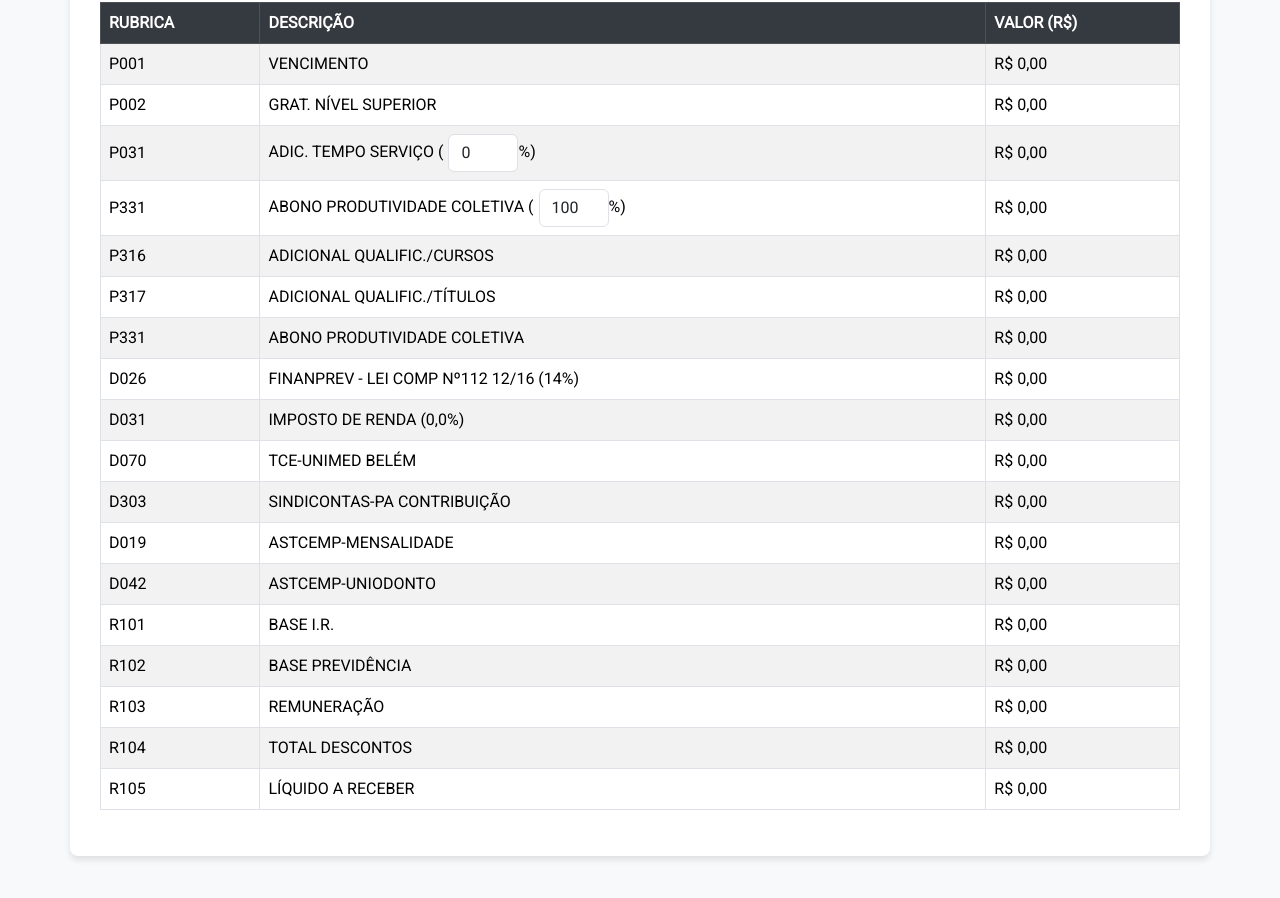
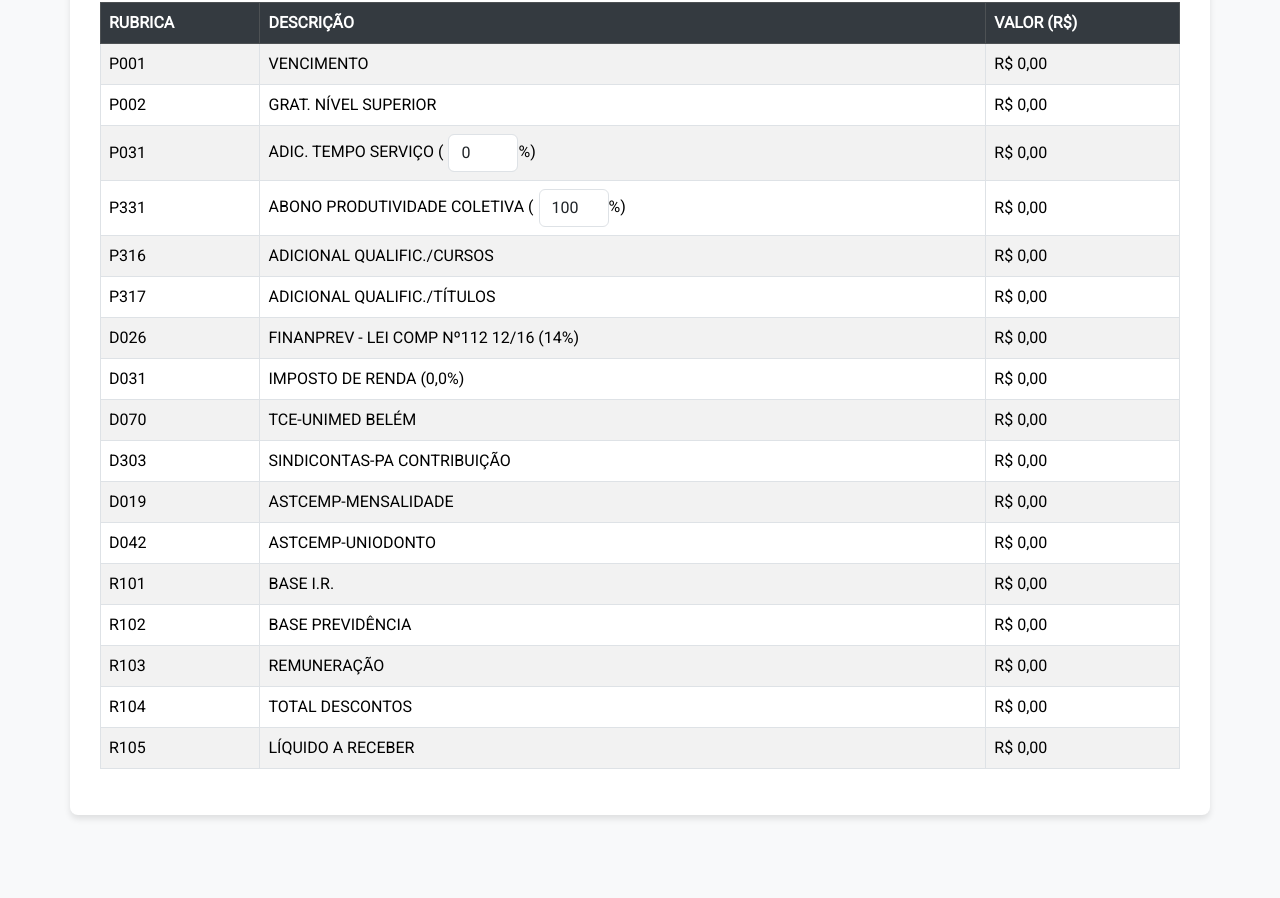
Before and after one commit to rjcecim/contracheque_producao, a plain HTML site: page index.html in a window 1280 px wide. Shown: the part 610-1508 px from the top of the page. After the commit the page ends 1473 px from the top, so only its background shows below. Drawn offline with nearby package versions, Linux system fonts and the light colour scheme.

Commit message:
Add files via upload

```diff
--- a/script.js
+++ b/script.js
@@ -1,15 +1,12 @@
 // script.js
 
-// Função para formatar valores monetários
 function formatarComoMoeda(valor) {
     return valor.toLocaleString('pt-BR', { style: 'currency', currency: 'BRL' });
 }
 
-// Variáveis globais
 let vencimentosData = {};
 let vencimentoBase = 0;
 
-// Mapear os cargos com os textos de exibição
 const cargoDisplayNames = {
     "Assessor_Tecnico_de_Controle_Externo_Auditor_de_Controle_Externo": "Assessor Técnico de Controle Externo / Auditor de Controle Externo",
     "Analista_Auxiliar_de_Controle_Externo": "Analista Auxiliar de Controle Externo",
@@ -20,20 +17,15 @@ const cargoDisplayNames = {
     "Agente_de_Vigilancia_e_Zeladoria": "Agente de Vigilância e Zeladoria"
 };
 
-// Lista de cargos elegíveis para GRAT. NÍVEL SUPERIOR
 const cargosElegiveisGratNivelSuperior = [
     "Assessor_Tecnico_de_Controle_Externo_Auditor_de_Controle_Externo",
     "Analista_Auxiliar_de_Controle_Externo"
 ];
 
-// Variável para controlar se o modal já foi exibido
 let modalShown = false;
-// Variável para armazenar a referência ao modal
 let limitModal;
 
-// Carregar dados do arquivo vencimentos.json
 document.addEventListener('DOMContentLoaded', function() {
-    // Inicializa o modal
     limitModal = new bootstrap.Modal(document.getElementById('limitModal'));
 
     fetch('vencimentos.json')
@@ -44,7 +36,6 @@ document.addEventListener('DOMContentLoaded', function() {
             calcularSalario();
         });
 
-    // Eventos para recalcular automaticamente
     document.getElementById('adicTempoServico').addEventListener('input', calcularSalario);
     document.getElementById('desconto1').addEventListener('change', calcularSalario);
     document.getElementById('desconto2').addEventListener('change', calcularSalario);
@@ -58,15 +49,18 @@ document.addEventListener('DOMContentLoaded', function() {
     document.getElementById('abonoPermanencia').addEventListener('change', calcularSalario);
     document.getElementById('numeroDependentes').addEventListener('input', calcularSalario);
 
-    // Evento para adicionar novos campos de reajuste
     document.getElementById('addReajusteBtn').addEventListener('click', adicionarReajuste);
 
-    // Evento para recalcular salário ao alterar os reajustes
     document.getElementById('reajustesContainer').addEventListener('input', function(event) {
         if (event.target.classList.contains('reajuste-input')) {
             calcularSalario();
         }
     });
+
+    const firstRemoveBtn = document.querySelector('#reajustesContainer .remove-reajuste-btn');
+    if (firstRemoveBtn) {
+        firstRemoveBtn.style.display = 'none';
+    }
 });
 
 function inicializarComboboxes() {
@@ -74,8 +68,7 @@ function inicializarComboboxes() {
     let classeSelect = document.getElementById('classe');
     let referenciaSelect = document.getElementById('referencia');
 
-    // Preenche o combobox de cargos
-    cargoSelect.length = 1; // Mantém o primeiro item "Selecione um cargo"
+    cargoSelect.length = 1;
     for (let cargo in vencimentosData) {
         let displayName = cargoDisplayNames[cargo] || cargo.replace(/_/g, ' ');
         let option = new Option(displayName, cargo);
@@ -84,7 +77,7 @@ function inicializarComboboxes() {
 
     cargoSelect.addEventListener('change', function() {
         classeSelect.disabled = false;
-        classeSelect.length = 1; // Mantém o primeiro item "Selecione a classe"
+        classeSelect.length = 1;
         referenciaSelect.disabled = true;
         referenciaSelect.length = 1;
         let classes = vencimentosData[this.value];
@@ -96,7 +89,7 @@ function inicializarComboboxes() {
 
     classeSelect.addEventListener('change', function() {
         referenciaSelect.disabled = false;
-        referenciaSelect.length = 1; // Mantém o primeiro item "Selecione a referência"
+        referenciaSelect.length = 1;
         let referencias = vencimentosData[cargoSelect.value][this.value];
         for (let referencia in referencias) {
             referenciaSelect.add(new Option(referencia, referencia));
@@ -124,18 +117,15 @@ function calcularSalario() {
 
     let adicTempoServicoPercentual = parseFloat(adicTempoServicoInput.value) / 100;
 
-    // Limitar o valor máximo a 60% e mínimo a 0%
     if (adicTempoServicoPercentual > 0.60) {
         adicTempoServicoPercentual = 0.60;
         adicTempoServicoInput.value = 60;
     }
 
-    // Verifica se o valor atingiu 60% e se o modal já não foi exibido
     if (adicTempoServicoPercentual === 0.60 && !modalShown) {
         modalShown = true;
         limitModal.show();
     } else if (adicTempoServicoPercentual < 0.60) {
-        // Reseta a variável se o valor for menor que 60%
         modalShown = false;
     }
 
@@ -145,7 +135,6 @@ function calcularSalario() {
         vencimentoOriginal = parseFloat(vencimentosData[cargoSelect.value][classeSelect.value][referenciaSelect.value]);
     }
 
-    // Aplicar os reajustes sequencialmente
     let vencimentoReajustado = vencimentoOriginal;
     const reajusteInputs = document.querySelectorAll('.reajuste-input');
     reajusteInputs.forEach(input => {
@@ -159,13 +148,11 @@ function calcularSalario() {
 
     document.getElementById('vencimentoBase').textContent = formatarComoMoeda(vencimentoBase);
 
-    // Cálculo do adicional de cursos
     let adicQualificacaoCursos = 0;
     if (cursosSelect.value === 'sim') {
         adicQualificacaoCursos = 0.10 * vencimentoBase;
     }
 
-    // Ajuste no cálculo do adicional de títulos conforme a seleção
     let percentualTitulo = 0;
     switch (titulosSelect.value) {
         case 'especializacao':
@@ -185,7 +172,6 @@ function calcularSalario() {
     const adicTempoServico = adicTempoServicoPercentual * (vencimentoBase + adicQualificacaoTitulos);
     document.getElementById('valorP031').textContent = formatarComoMoeda(adicTempoServico);
 
-    // Cálculo do Abono Produtividade Coletiva
     let apcPercent = parseFloat(apcPercentInput.value);
     if (isNaN(apcPercent) || apcPercent < 0) {
         apcPercent = 0;
@@ -199,43 +185,37 @@ function calcularSalario() {
     const abonoProdutiva = abonoBase * (apcPercent / 100);
     document.getElementById('valorP331').textContent = formatarComoMoeda(abonoProdutiva);
 
-    // Cálculo da GRAT. NÍVEL SUPERIOR
     let gratNivelSuperior = 0;
     if (cargosElegiveisGratNivelSuperior.includes(cargoSelect.value)) {
         gratNivelSuperior = 0.80 * vencimentoBase;
     }
     document.getElementById('gratNivelSuperior').textContent = formatarComoMoeda(gratNivelSuperior);
 
-    const basePrevidencia = vencimentoBase + adicTempoServico + adicQualificacaoTitulos;
+    const basePrevidencia = vencimentoBase + gratNivelSuperior + adicTempoServico + adicQualificacaoTitulos;
     const finanpreve = 0.14 * basePrevidencia;
 
-    // Cálculo da Base de Cálculo do IRPF
-    let baseIR = vencimentoBase + adicTempoServico + adicQualificacaoCursos + adicQualificacaoTitulos + abonoProdutiva + gratNivelSuperior - finanpreve;
+    let baseIR = vencimentoBase + gratNivelSuperior + adicTempoServico + adicQualificacaoTitulos + adicQualificacaoCursos + abonoProdutiva - finanpreve;
 
-    // Cálculo do Imposto de Renda utilizando a tabela progressiva de 2024
+    const numeroDependentes = parseInt(numeroDependentesInput.value);
+    const deducaoDependentes = 189.59 * numeroDependentes;
+    baseIR -= deducaoDependentes;
+
     let { impostoDeRenda, aliquota } = calcularImpostoDeRenda(baseIR);
 
-    // Atualizar cálculo dos descontos com base nos comboboxes
-    const tceUnimed = document.getElementById('desconto1').value === 'sim' ? 0.045 * (vencimentoBase + adicTempoServico + adicQualificacaoTitulos) : 0;
+    const tceUnimed = document.getElementById('desconto1').value === 'sim' ? 0.045 * (vencimentoBase + gratNivelSuperior + adicTempoServico + adicQualificacaoTitulos) : 0;
     const sindicontas = document.getElementById('desconto2').value === 'sim' ? 40.00 : 0;
     const astcempMensalidade = document.getElementById('desconto3').value === 'sim' ? 77.13 : 0;
     const astcempUniodonto = document.getElementById('desconto4').value === 'sim' ? 33.06 : 0;
 
-    // Cálculo adicional baseado em outros campos
-    // Você pode implementar lógicas adicionais aqui para Função Gratificada, Férias, Abono Permanência e Número de Dependentes
-
-    const remuneracao = vencimentoBase + adicTempoServico + adicQualificacaoCursos + adicQualificacaoTitulos + abonoProdutiva + gratNivelSuperior;
+    const remuneracao = vencimentoBase + gratNivelSuperior + adicTempoServico + adicQualificacaoTitulos + adicQualificacaoCursos + abonoProdutiva;
     const descontos = finanpreve + impostoDeRenda + tceUnimed + sindicontas + astcempMensalidade + astcempUniodonto;
     const liquidoAReceber = remuneracao - descontos;
 
-    // Formatar a alíquota em percentual para exibir na descrição
     let aliquotaPercentual = (aliquota * 100).toFixed(1).replace('.', ',');
 
     atualizarTabela([
         { rubrica: 'P316', descricao: 'ADICIONAL QUALIFIC./CURSOS', valor: adicQualificacaoCursos },
         { rubrica: 'P317', descricao: 'ADICIONAL QUALIFIC./TÍTULOS', valor: adicQualificacaoTitulos },
-        // { rubrica: 'P002', descricao: 'GRAT. NÍVEL SUPERIOR', valor: gratNivelSuperior }, // REMOVIDO PARA EVITAR DUPLICAÇÃO
-        { rubrica: 'P331', descricao: 'ABONO PRODUTIVIDADE COLETIVA', valor: abonoProdutiva },
         { rubrica: 'D026', descricao: 'FINANPREV - LEI COMP Nº112 12/16 (14%)', valor: finanpreve },
         { rubrica: 'D031', descricao: `IMPOSTO DE RENDA (${aliquotaPercentual}%)`, valor: impostoDeRenda },
         { rubrica: 'D070', descricao: 'TCE-UNIMED BELÉM', valor: tceUnimed },
@@ -252,7 +232,6 @@ function calcularSalario() {
 
 function atualizarTabela(valores) {
     const salaryTable = document.getElementById('salaryTable').getElementsByTagName('tbody')[0];
-    // Mantém as quatro primeiras linhas fixas: P001, P002, P031, P331
     while (salaryTable.rows.length > 4) {
         salaryTable.deleteRow(4);
     }
@@ -267,7 +246,6 @@ function atualizarTabela(valores) {
     });
 }
 
-// Função para calcular o Imposto de Renda conforme a tabela progressiva de 2024
 function calcularImpostoDeRenda(baseIR) {
     let aliquota, deducao;
 
@@ -316,13 +294,11 @@ function adicionarReajuste() {
     spanPercent.classList.add('input-group-text');
     spanPercent.textContent = '%';
 
-    // Botão para remover o reajuste
     const removeBtn = document.createElement('button');
     removeBtn.classList.add('btn', 'btn-outline-secondary', 'remove-reajuste-btn');
     removeBtn.type = 'button';
     removeBtn.innerHTML = '<img src="subtraction.svg" alt="Remover" width="20" height="20">';
 
-    // Evento para remover o reajuste
     removeBtn.addEventListener('click', function() {
         reajustesContainer.removeChild(div);
         recalcularNumeroReajustes();
@@ -337,14 +313,12 @@ function adicionarReajuste() {
     reajustesContainer.appendChild(div);
 }
 
-// Função para recalcular os números ordinais dos reajustes após a remoção
 function recalcularNumeroReajustes() {
     const reajusteGroups = document.querySelectorAll('#reajustesContainer .input-group');
     reajusteGroups.forEach((group, index) => {
         const labelSpan = group.querySelector('.input-group-text');
         labelSpan.textContent = `Qual o valor do ${index + 1}º reajuste?`;
 
-        // Mostrar o botão de remover apenas do 2º reajuste em diante
         const removeBtn = group.querySelector('.remove-reajuste-btn');
         if (removeBtn) {
             if (index === 0) {
@@ -355,11 +329,3 @@ function recalcularNumeroReajustes() {
         }
     });
 }
-
-// Ajuste inicial para esconder o botão de remover do primeiro reajuste
-document.addEventListener('DOMContentLoaded', function() {
-    const firstRemoveBtn = document.querySelector('#reajustesContainer .remove-reajuste-btn');
-    if (firstRemoveBtn) {
-        firstRemoveBtn.style.display = 'none';
-    }
-});
--- a/style.css
+++ b/style.css
@@ -1,14 +1,12 @@
 /* style.css */
 
-/* Aplica a fonte 'Roboto' em todo o corpo da página */
 body {
     font-family: 'Roboto', sans-serif;
-    background-color: #f8f9fa; /* Cor de fundo suave */
+    background-color: #f8f9fa;
     margin: 0;
     padding: 0;
 }
 
-/* Estiliza o container principal */
 .container {
     background-color: #fff;
     padding: 30px;
@@ -18,21 +16,18 @@ body {
     box-shadow: 0 4px 6px rgba(0, 0, 0, 0.1);
 }
 
-/* Estiliza o título principal */
 h1 {
     font-weight: 700;
     color: #343a40;
     margin-bottom: 30px;
 }
 
-/* Ajusta os inputs percentuais */
 .input-percent {
     width: 70px !important;
     margin-left: 5px;
     vertical-align: middle;
 }
 
-/* Estiliza a tabela */
 .table {
     margin-top: 20px;
 }
@@ -46,7 +41,6 @@ h1 {
     vertical-align: middle;
 }
 
-/* Responsividade para dispositivos móveis */
 @media (max-width: 768px) {
     .row .col-md-6,
     .row .col-md-4,
@@ -55,7 +49,6 @@ h1 {
         max-width: 100%;
     }
 
-    /* Ajusta os inputs percentuais em telas menores */
     .input-percent {
         width: 100% !important;
         margin-top: 5px;
@@ -69,7 +62,6 @@ h1 {
     }
 }
 
-/* Estilização dos botões de reajuste */
 .add-reajuste-btn img,
 .remove-reajuste-btn img {
     pointer-events: none;
```
Also changed, not shown: index.html (+0 -18 lines).
